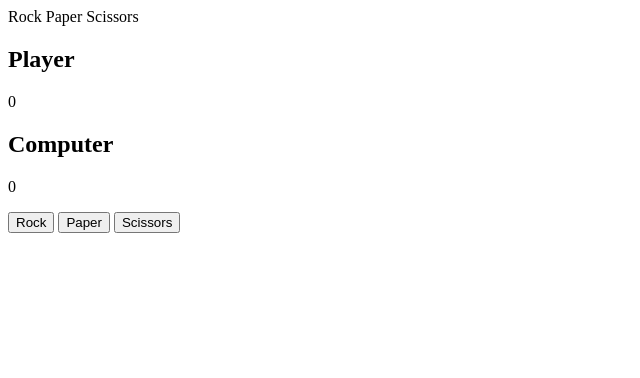
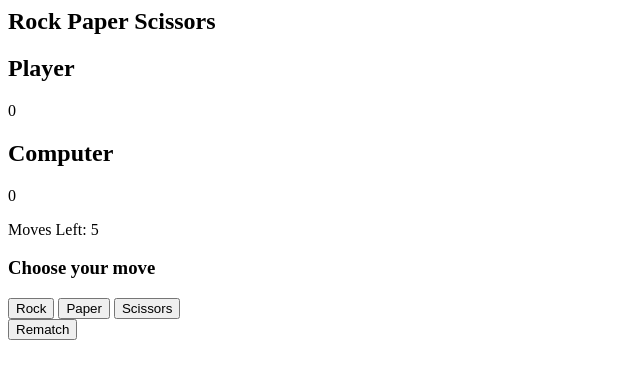
Before and after one commit to RosaleeKnight/rock-paper-scissors, a plain HTML site: page index.html in a window 1280 px wide. Shown: the whole page, without its empty margins (0-640 px from the left). Drawn offline with Linux system fonts and the light colour scheme.

Commit message:
Edit index.html

```diff
--- a/index.html
+++ b/index.html
@@ -9,7 +9,9 @@
 
 <body>
     <section class="game">
-        <div class="title">Rock Paper Scissors</div>
+        <div class="title">
+            <h1> Rock Paper Scissors</h1>
+        </div>
         <div class ="score">
             <div class="paperScore">
                 <h2>Player</h2>
@@ -22,14 +24,18 @@
                 </div>
             </div>
         </div>
-
+        <div class="movesLeft">Moves Left: 5</div>
+        <div class="move">
+            <h3>Choose your move</h3>
+        </div>
         <div class="options">
             <button class="rock">Rock</button>
             <button class="paper">Paper</button>
             <button class="scissors">Scissors</button>
         </div>
+        <div class="result"></div>
+        <button class="reload">Rematch</button>
     </section>
-
     <script type="text/javascript" src="game.js"></script>
 </body>
 </html>
```
